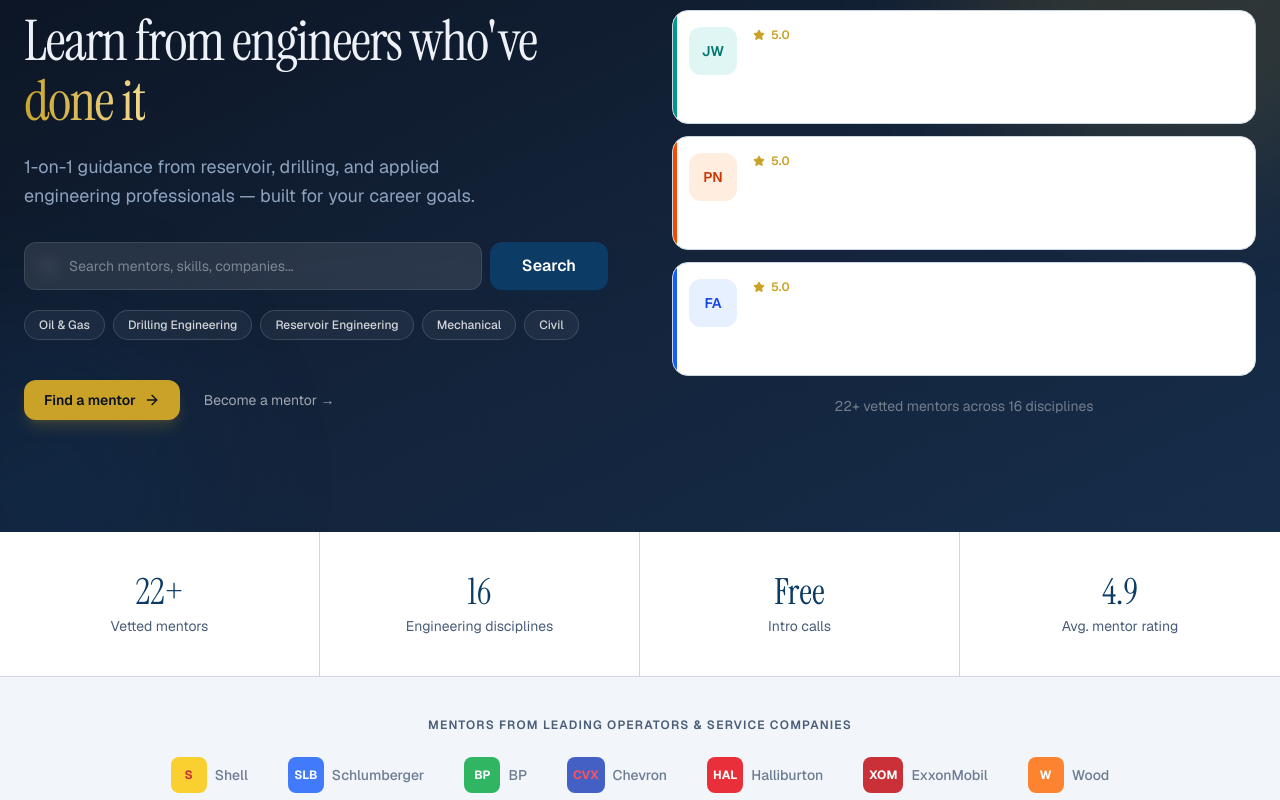
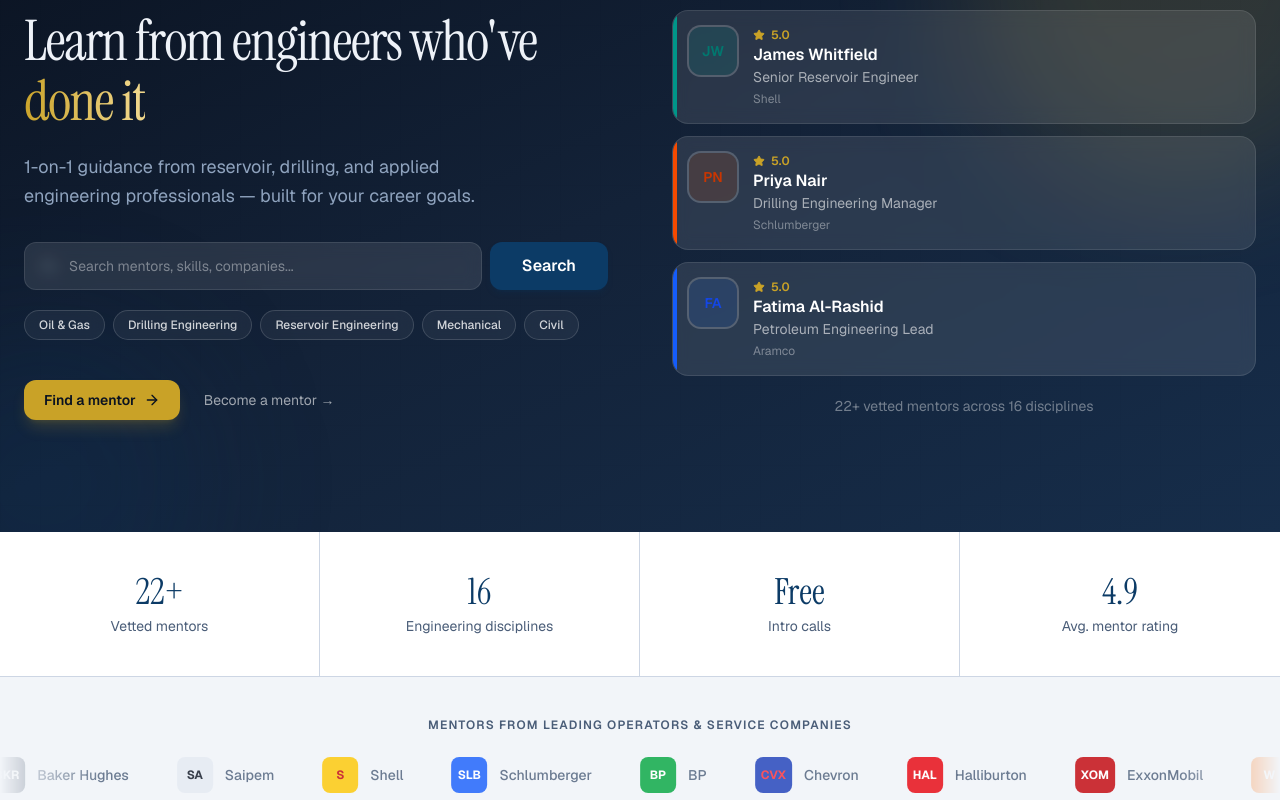
Before and after one commit to ibrahimshkeel1/engsols, a Next.js app: page / in a window 1280 px wide. Shown: the part 200-1000 px from the top of the page. Built offline with nearby package versions, Linux system fonts and the light colour scheme; no server answers; the database is empty.

Commit message:
Fix hero mentor card contrast and add company marquee animation.
Use dark glass styling on featured mentor cards and scroll the operator logo strip left to right.

```diff
--- a/src/app/globals.css
+++ b/src/app/globals.css
@@ -208,6 +208,31 @@
   50% { opacity: 0.5; transform: scale(0.85); }
 }
 
+@keyframes marquee-ltr {
+  from { transform: translateX(-50%); }
+  to { transform: translateX(0); }
+}
+
+.animate-marquee-ltr {
+  animation: marquee-ltr 32s linear infinite;
+}
+
+@media (prefers-reduced-motion: reduce) {
+  .animate-marquee-ltr {
+    animation: none;
+  }
+}
+
+.marquee-fade {
+  mask-image: linear-gradient(
+    to right,
+    transparent,
+    black 8%,
+    black 92%,
+    transparent
+  );
+}
+
 .animate-float {
   animation: float 8s ease-in-out infinite;
 }
--- a/src/components/home/CompanyStrip.tsx
+++ b/src/components/home/CompanyStrip.tsx
@@ -1,25 +1,30 @@
 import { CompanyLogo } from "@/components/ui/CompanyLogo";
-import { AnimateIn } from "@/components/motion/AnimateIn";
 
-const companies = ["Shell", "Schlumberger", "BP", "Chevron", "Halliburton", "ExxonMobil", "Wood"];
+const companies = ["Shell", "Schlumberger", "BP", "Chevron", "Halliburton", "ExxonMobil", "Wood", "TotalEnergies", "Baker Hughes", "Saipem"];
+
+function CompanyItem({ name }: { name: string }) {
+  return (
+    <div className="flex shrink-0 items-center gap-3 px-6 opacity-80 transition-opacity hover:opacity-100">
+      <CompanyLogo company={name} />
+      <span className="whitespace-nowrap text-sm font-medium text-muted-foreground">{name}</span>
+    </div>
+  );
+}
 
 export function CompanyStrip() {
+  const track = [...companies, ...companies];
+
   return (
     <section className="border-b border-border py-10">
-      <div className="mx-auto max-w-7xl px-4 sm:px-6">
-        <AnimateIn>
-          <p className="text-center text-xs font-semibold uppercase tracking-widest text-muted-foreground">
-            Mentors from leading operators & service companies
-          </p>
-          <div className="mt-6 flex flex-wrap items-center justify-center gap-6 sm:gap-10">
-            {companies.map((name) => (
-              <div key={name} className="flex items-center gap-2 opacity-80 transition hover:opacity-100">
-                <CompanyLogo company={name} />
-                <span className="hidden text-sm font-medium text-muted-foreground sm:inline">{name}</span>
-              </div>
-            ))}
-          </div>
-        </AnimateIn>
+      <p className="text-center text-xs font-semibold uppercase tracking-widest text-muted-foreground">
+        Mentors from leading operators & service companies
+      </p>
+      <div className="marquee-fade relative mt-6 overflow-hidden">
+        <div className="animate-marquee-ltr flex w-max items-center">
+          {track.map((name, i) => (
+            <CompanyItem key={`${name}-${i}`} name={name} />
+          ))}
+        </div>
       </div>
     </section>
   );
--- a/src/components/home/Hero.tsx
+++ b/src/components/home/Hero.tsx
@@ -31,7 +31,7 @@
     <motion.div custom={index + 4} initial="hidden" animate="visible" variants={fadeUp}>
       <Link
         href={`/mentors/${mentor.slug}`}
-        className="card-interactive group relative flex gap-4 overflow-hidden rounded-2xl border-white/10 bg-white/5 p-4 backdrop-blur-sm"
+        className="group relative flex gap-4 overflow-hidden rounded-2xl border border-white/10 bg-white/10 p-4 backdrop-blur-sm transition-all duration-300 hover:border-primary/50 hover:bg-white/15"
       >
         <div className={cn("absolute left-0 top-0 h-full w-1", stripe)} />
         <Avatar name={mentor.name} discipline={mentor.discipline} size="md" className="ring-2 ring-white/20" />
```
